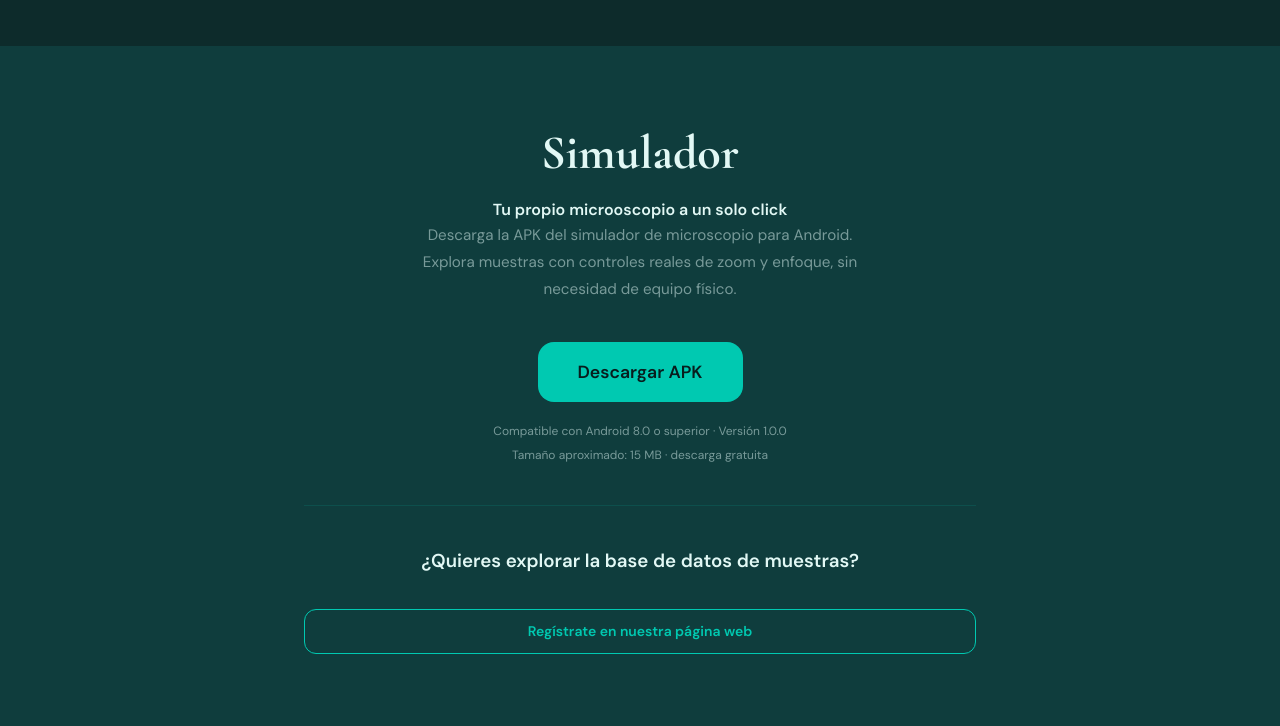
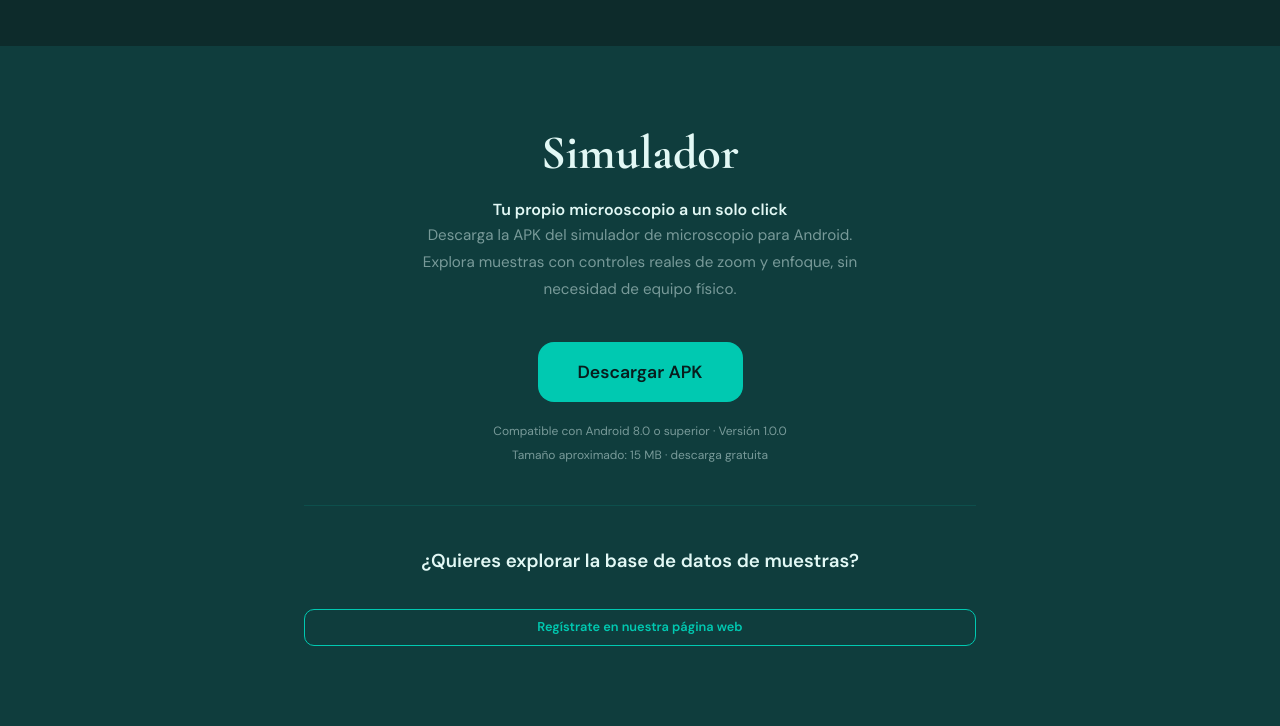
Before and after one commit to Microscopapus/MuestrasFrontend, a website: page frontend/index.html in a window 1280 px wide. Shown: the part 2561-3287 px from the top of the page. Drawn offline with nearby package versions, Linux system fonts and the light colour scheme.

Commit message:
Update index.html

```diff
--- a/frontend/index.html
+++ b/frontend/index.html
@@ -174,7 +174,7 @@
 <h3>¿Quieres explorar la base de datos de muestras?</h3>
 <br>
 
-<a href="AUTH/Register.html" class="btn btn-borde">
+<a href="AUTH/Register.html" class="btn btn-borde btn-chico">
     Regístrate en nuestra página web
 </a>
     </div>
```
